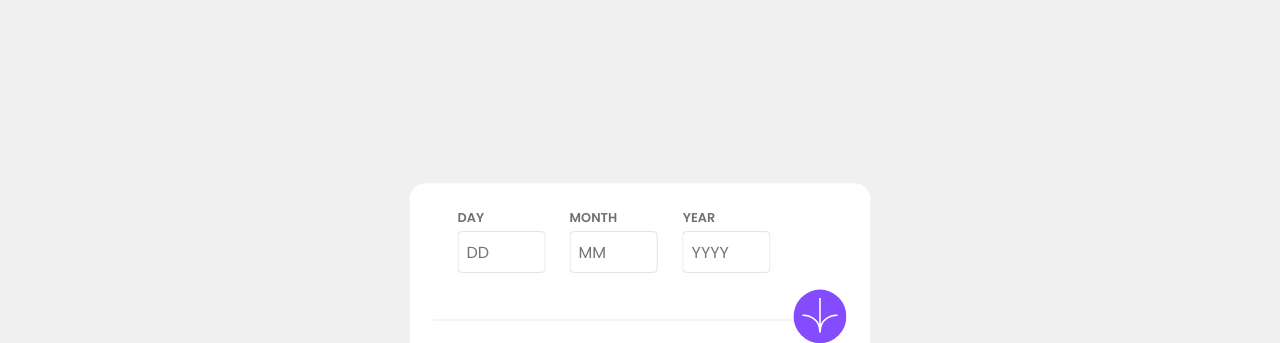
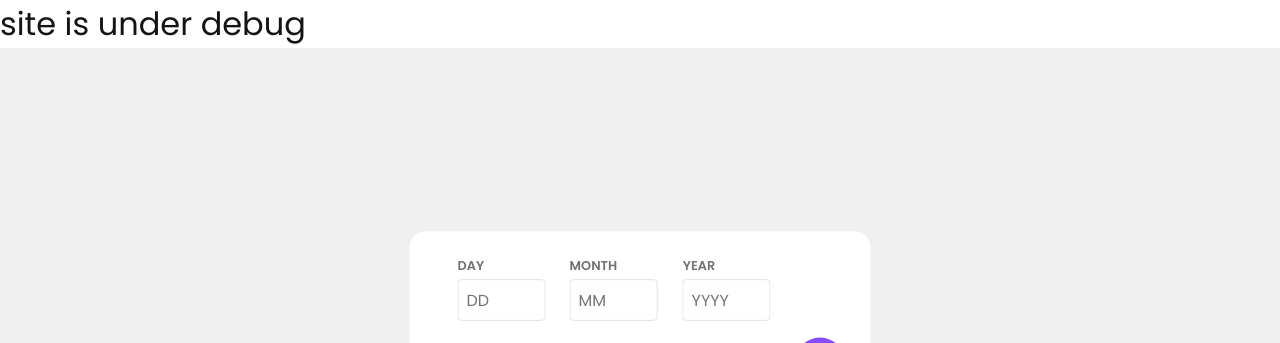
Before and after one commit to Drstrange373/age-calculator-app-main, a plain HTML site: page index.html in a window 1280 px wide. Shown: the top 343 px of the page. Drawn offline with Linux system fonts and the light colour scheme.

Commit message:
Update index.html

```diff
--- a/index.html
+++ b/index.html
@@ -16,7 +16,7 @@
 </head>
 
 <body>
-
+site is under debug
 
   <main class="flex-container">
     <section class="card-container">
```
